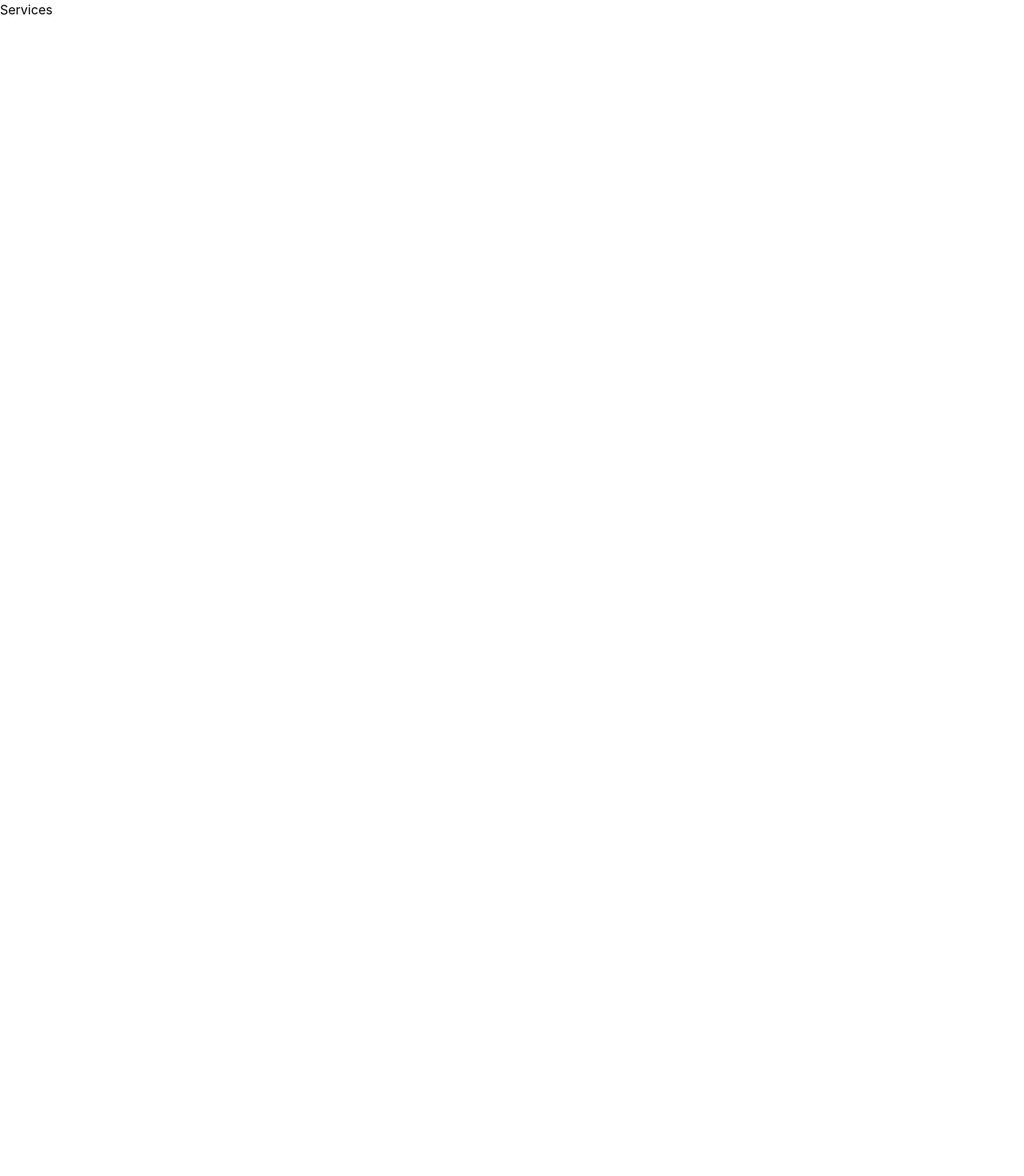
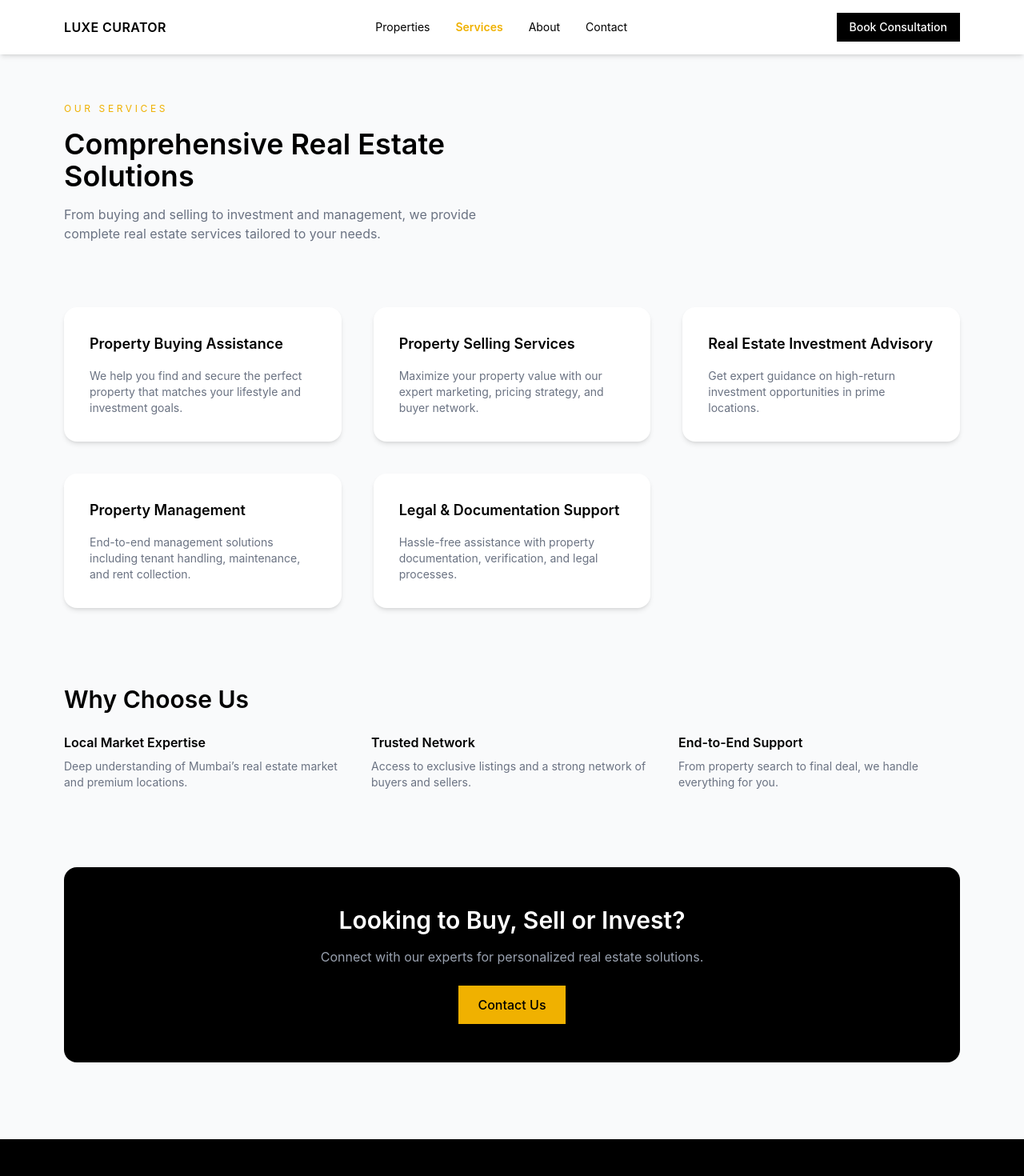
Before and after one commit to karanpr01/RealEstate-website, a React (Vite) app: page /services in a window 1280 px wide. Shown: the top 1470 px of the page at 80% size. Before the commit the page ends 800 px from the top, so only its background shows below. Built offline with nearby package versions, Linux system fonts and the light colour scheme.

Commit message:
Added services page

```diff
--- a/src/component/layout/Navbar.jsx
+++ b/src/component/layout/Navbar.jsx
@@ -19,7 +19,7 @@ const Navbar = ({ variant = "transparent" }) => {
 
   return (
     <header
-      className={`fixed top-0 left-0 w-full z-[100] transition ${
+      className={`fixed top-0 left-0 w-full z-100 transition ${
         variant === "transparent"
           ? "text-white"
           : "bg-white text-black shadow-md"
@@ -86,7 +86,7 @@ const Navbar = ({ variant = "transparent" }) => {
 
       {/* Mobile Menu */}
       <div
-        className={`md:hidden fixed top-0 left-0 w-full h-screen bg-black/95 backdrop-blur-lg flex flex-col items-center justify-center gap-8 text-lg transition-all duration-300 z-[105] ${
+        className={`md:hidden fixed top-0 left-0 w-full h-screen bg-black/95 backdrop-blur-lg flex flex-col items-center justify-center gap-8 text-lg transition-all duration-300 z-105 ${
           menuOpen
             ? "opacity-100 translate-y-0"
             : "opacity-0 -translate-y-full pointer-events-none"
--- a/src/pages/Services.jsx
+++ b/src/pages/Services.jsx
@@ -1,9 +1,121 @@
+import Navbar from "../component/layout/Navbar";
+import Footer from "../component/layout/Footer";
 
+const services = [
+  {
+    title: "Property Buying Assistance",
+    desc: "We help you find and secure the perfect property that matches your lifestyle and investment goals.",
+  },
+  {
+    title: "Property Selling Services",
+    desc: "Maximize your property value with our expert marketing, pricing strategy, and buyer network.",
+  },
+  {
+    title: "Real Estate Investment Advisory",
+    desc: "Get expert guidance on high-return investment opportunities in prime locations.",
+  },
+  {
+    title: "Property Management",
+    desc: "End-to-end management solutions including tenant handling, maintenance, and rent collection.",
+  },
+  {
+    title: "Legal & Documentation Support",
+    desc: "Hassle-free assistance with property documentation, verification, and legal processes.",
+  },
+];
 
 const Services = () => {
   return (
-    <div>Services</div>
-  )
-}
+    <>
+      <Navbar variant="solid" />
 
-export default Services
+      <section className="pt-32 pb-24 px-6 md:px-12 lg:px-20 bg-gray-50">
+        <div className="max-w-7xl mx-auto">
+
+          {/* HERO */}
+          <div className="mb-20 max-w-xl">
+            <p className="text-xs tracking-[0.3em] text-yellow-500 mb-4">
+              OUR SERVICES
+            </p>
+
+            <h1 className="text-3xl md:text-4xl font-semibold mb-4">
+              Comprehensive Real Estate Solutions
+            </h1>
+
+            <p className="text-gray-500">
+              From buying and selling to investment and management, we provide complete real estate services tailored to your needs.
+            </p>
+          </div>
+
+          {/* SERVICES GRID */}
+          <div className="grid md:grid-cols-2 lg:grid-cols-3 gap-10 mb-24">
+            {services.map((service, index) => (
+              <div
+                key={index}
+                className="bg-white p-8 rounded-2xl shadow-md hover:shadow-xl transition"
+              >
+                <h3 className="text-lg font-semibold mb-4">
+                  {service.title}
+                </h3>
+
+                <p className="text-gray-500 text-sm">
+                  {service.desc}
+                </p>
+              </div>
+            ))}
+          </div>
+
+          {/* WHY CHOOSE US */}
+          <div className="mb-24">
+            <h2 className="text-2xl md:text-3xl font-semibold mb-6">
+              Why Choose Us
+            </h2>
+
+            <div className="grid md:grid-cols-3 gap-8">
+              <div>
+                <h4 className="font-semibold mb-2">Local Market Expertise</h4>
+                <p className="text-gray-500 text-sm">
+                  Deep understanding of Mumbai’s real estate market and premium locations.
+                </p>
+              </div>
+
+              <div>
+                <h4 className="font-semibold mb-2">Trusted Network</h4>
+                <p className="text-gray-500 text-sm">
+                  Access to exclusive listings and a strong network of buyers and sellers.
+                </p>
+              </div>
+
+              <div>
+                <h4 className="font-semibold mb-2">End-to-End Support</h4>
+                <p className="text-gray-500 text-sm">
+                  From property search to final deal, we handle everything for you.
+                </p>
+              </div>
+            </div>
+          </div>
+
+          {/* CTA */}
+          <div className="bg-black text-white p-12 rounded-2xl text-center">
+            <h2 className="text-2xl md:text-3xl font-semibold mb-4">
+              Looking to Buy, Sell or Invest?
+            </h2>
+
+            <p className="text-gray-400 mb-6">
+              Connect with our experts for personalized real estate solutions.
+            </p>
+
+            <button className="bg-yellow-500 text-black px-6 py-3 font-medium">
+              Contact Us
+            </button>
+          </div>
+
+        </div>
+      </section>
+
+      <Footer />
+    </>
+  );
+};
+
+export default Services;
```
